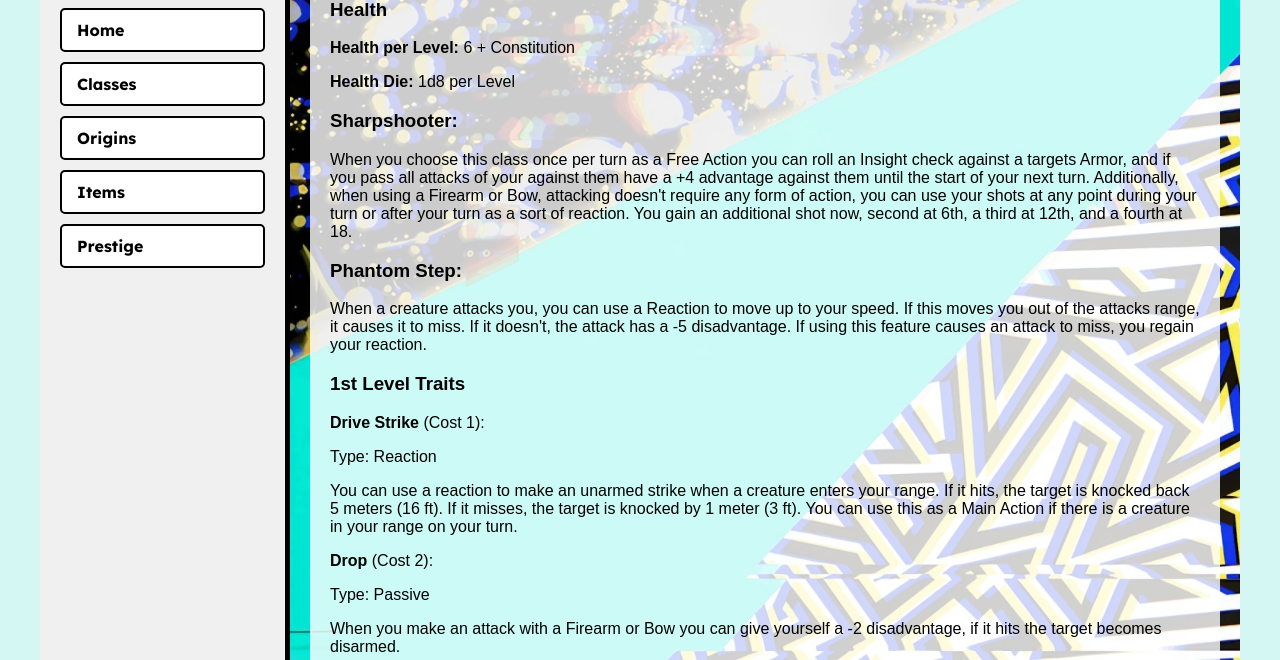
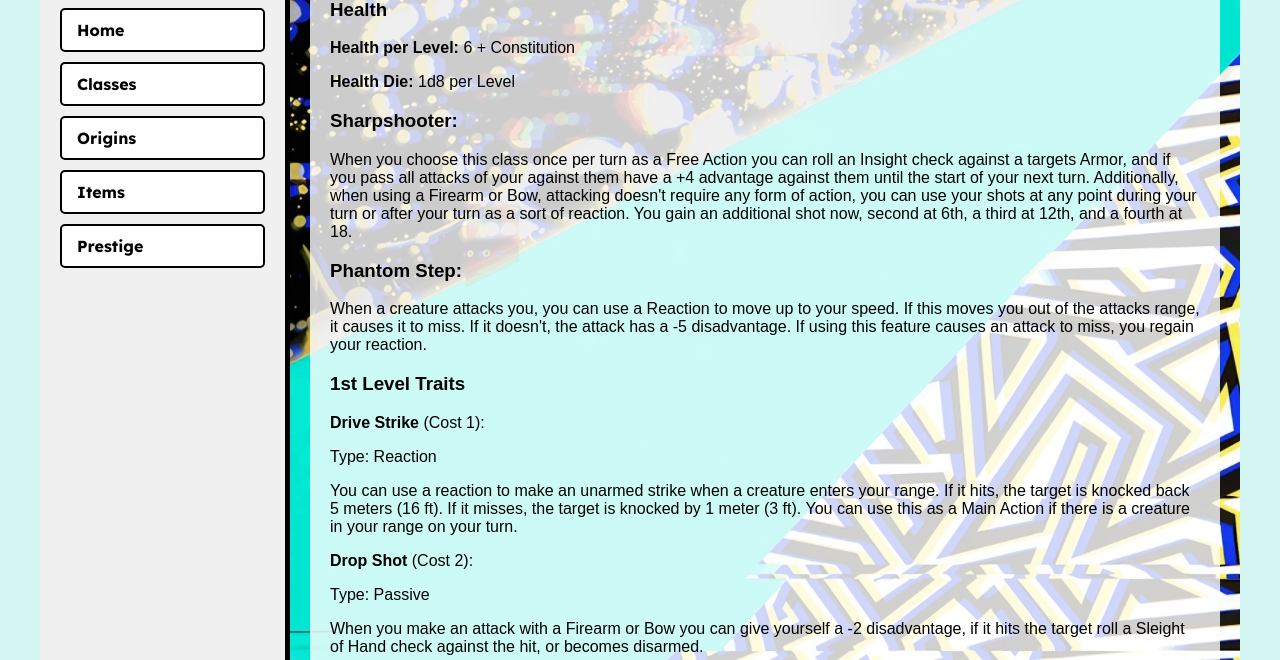
Before and after one commit to MrLee47/pulse, a plain HTML site: page hunter.html in a window 1280 px wide. Shown: the part 165-825 px from the top of the page. Drawn offline with Linux system fonts and the light colour scheme; a web font is replaced by a local one.

Commit message:
Update hunter.html

```diff
--- a/hunter.html
+++ b/hunter.html
@@ -145,9 +145,9 @@
                 <p> Type: Reaction </p>
                 <p> You can use a reaction to make an unarmed strike when a creature enters your range. If it hits, the target is knocked back 5 meters (16 ft). If it misses, the target is knocked by 1 meter (3 ft). You can use this as a Main Action if there is a creature in your range on your turn.</p>
 
-                <p><b>Drop</b> (Cost 2):</p>
+                <p><b>Drop Shot</b> (Cost 2):</p>
                 <p> Type: Passive</p>
-                <p>When you make an attack with a Firearm or Bow you can give yourself a -2 disadvantage, if it hits the target becomes disarmed.</p>
+                <p>When you make an attack with a Firearm or Bow you can give yourself a -2 disadvantage, if it hits the target roll a Sleight of Hand check against the hit, or becomes disarmed.</p>
 
                 <p><b>Fall Back</b> (Cost 1):</p>
                 <p> Type: Passive</p>
@@ -163,11 +163,11 @@
 
                 <p><b>Pinning Shot</b> (Cost 1):</p>
                 <p>Type: Passive</p>
-                <p>If you make an attack against a target that is within 3 meters (9 ft) of a wall or object, you can choose to push it up against that and cause them to be pinned to the wall and unable to move until they succeed an Athletics check against the weapons roll to hit when they try to move on their turn. If you shoot multiple Pinning Shots they have to succeed all of the checks to be able to move. If they have more than one they are also unable to attack.</p>
+                <p>If you make an attack against a target that is within 3 meters (9 ft) of a wall or object, you can force it to roll a Constitution check against your roll, and on a fail you push it up against that object and cause them to be pinned to the wall and unable to move until they succeed an Athletics check against the weapons roll to hit when they try to move on their turn. If you shoot multiple Pinning Shots they have to succeed all of the checks to be able to move. If they have more than one they are also unable to attack.</p>
 
                 <p><b>Richochet Round</b> (Cost 1):</p>
                 <p> Type: Passive</p>
-                <p>When you make an attack with a Firearm or Bow, you can delcare a Richochet shot, and choose where to shoot it. Roll to hit, and it will bounce to the target it is closest to being able to hit, or whichever it is able to hit.</p>
+                <p>When you make an attack with a Firearm or Bow, you can delcare a Richochet shot, and choose where to shoot it. Roll to hit, and it will bounce to the target it is closest to being able to hit, or whichever it is able to hit. If it can hit both, the Game Master must tell you, and you can choose which to target.</p>
 
                 <p><b>Skullrocker</b> (Cost 1):</p>
                 <p> Type: Passive</p>
@@ -175,7 +175,7 @@
 
                 <p><b>Slow Down</b> (Cost 1):</p>
                 <p> Type: Passive</p>
-                <p>You can give yourself a -2 disadvantage on an attack, if it hits the targets speed is quartered.</p>
+                <p>hen you make an attack with a Firearm or Bow you can give yourself a -2 disadvantage, if it hits the targets speed is quartered.</p>
 
 
 
@@ -204,8 +204,7 @@
 
                 <p><b>Dazing Shot</b> (Cost 2):</p>
                 <p>Type: Passive</p>
-                <p>When you make an attack with a Firearm or Bow you can give yourself a -2 disadvantage, if it hits you can apply Stun to the target.</p>
-
+                <p>When you make an attack with a Firearm or Bow you can give yourself a -2 disadvantage, if it hits you can force the target to roll a Constitution check against the hit, and on a failure it applies the Stun effect to the target until the start of your next turn.</p>
 
                 <p><b>Quick Maneuvers</b> (Cost 2):</p>
                 <p>Type: Passive</p>
```
